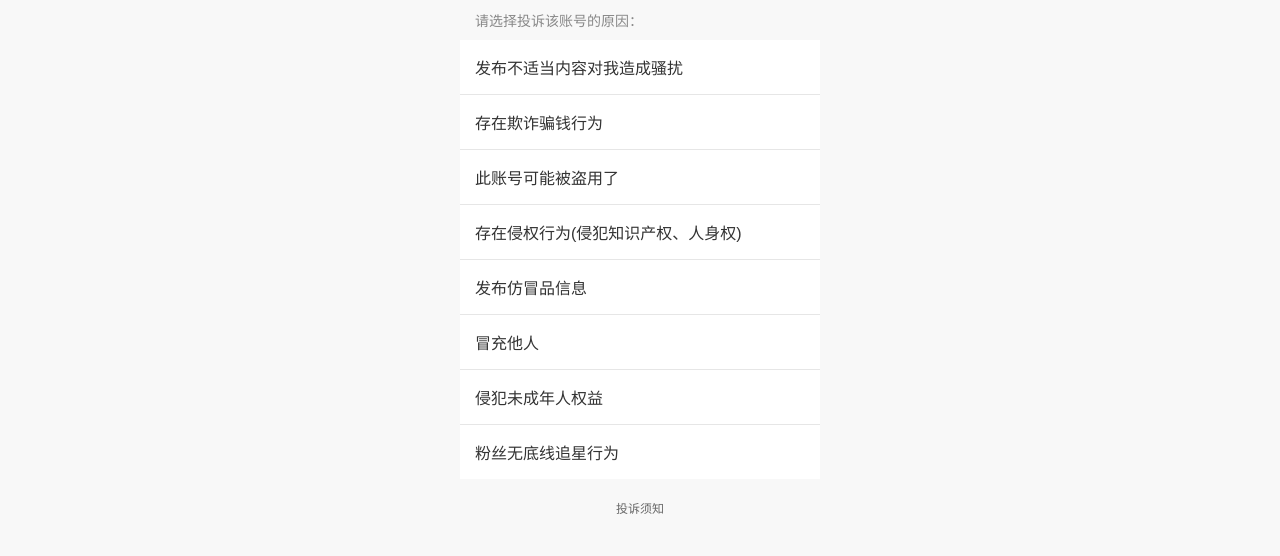
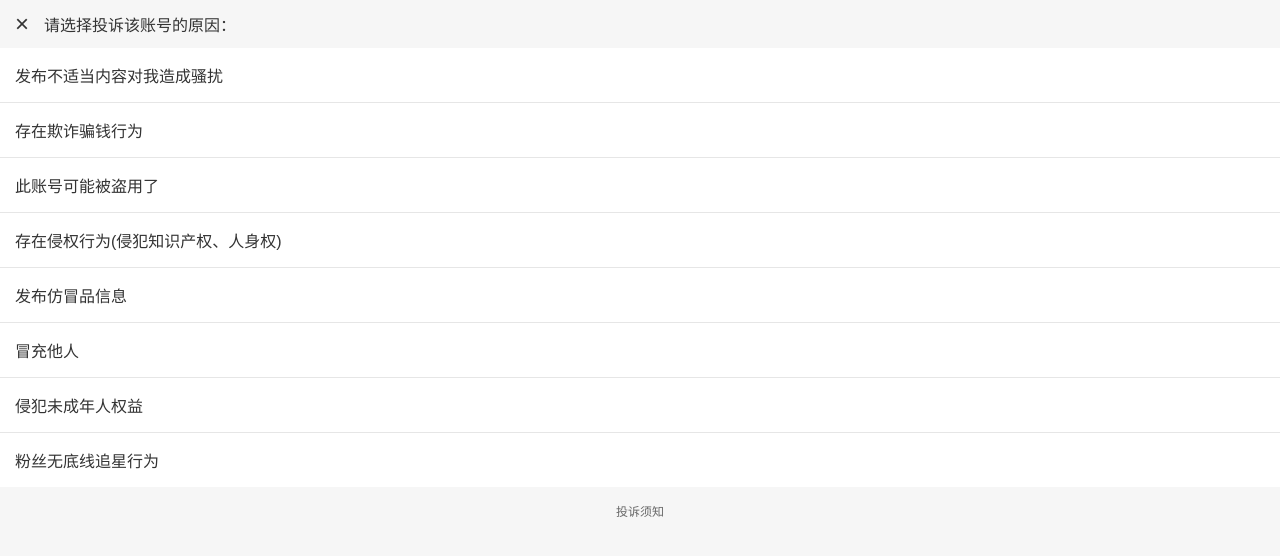
Before and after one commit to sdcarp/ttr1, a plain HTML site: page index.html in a window 1280 px wide. Drawn offline with Linux system fonts and the light colour scheme.

Commit message:
Add files via upload

```diff
--- a/index.html
+++ b/index.html
@@ -7,27 +7,42 @@
         body {
             margin: 0;
             font-family: Arial, sans-serif;
-            background-color: #f8f8f8;
+            background-color: #F6F6F6;
         }
         .container {
-            max-width: 360px; /* 限制容器宽度 */
-            margin: 0 auto;
-            background-color: #f8f8f8;
+            max-width: 100%;
+            background-color: #FFFFFF;
+        }
+        .header {
+            height: 48px;
+            background-color: #F6F6F6;
+            display: flex;
+            align-items: center;
+            padding-left: 15px;
+            font-size: 16px;
+            color: #333333;
+        }
+        .header .back-icon {
+            font-size: 24px;
+            color: #333333;
+            margin-right: 15px;
         }
         .title {
             font-size: 14px;
             color: #888888;
             padding: 10px 15px;
-            background-color: #f8f8f8;
+            background-color: #F6F6F6;
         }
         .menu-item {
-            background-color: white;
+            background-color: #FFFFFF;
             padding: 15px;
-            border-bottom: 1px solid #e6e6e6;
+            border-bottom: 1px solid #E6E6E6;
             font-size: 16px;
             color: #333333;
             text-decoration: none;
             display: block;
+            width: 100%;
+            box-sizing: border-box;
         }
         .menu-item:last-child {
             border-bottom: none;
@@ -36,14 +51,18 @@
             text-align: center;
             color: #666666;
             font-size: 12px;
-            margin-top: 20px;
-            padding-bottom: 20px;
+            padding: 15px;
+            background-color: #F6F6F6;
         }
     </style>
 </head>
 <body>
     <div class="container">
-        <div class="title">请选择投诉该账号的原因：</div>
+        <div class="header">
+            <div class="back-icon">×</div>
+            <div>请选择投诉该账号的原因：</div>
+        </div>
+        <div class="menu-list">
             <a href="#" class="menu-item">发布不适当内容对我造成骚扰</a>
             <a href="#" class="menu-item">存在欺诈骗钱行为</a>
             <a href="#" class="menu-item">此账号可能被盗用了</a>
@@ -56,5 +75,6 @@
         <div class="footer">
             投诉须知
         </div>
+    </div>
 </body>
 </html>
```
Lines whose indentation alone changed are shown as unchanged.
